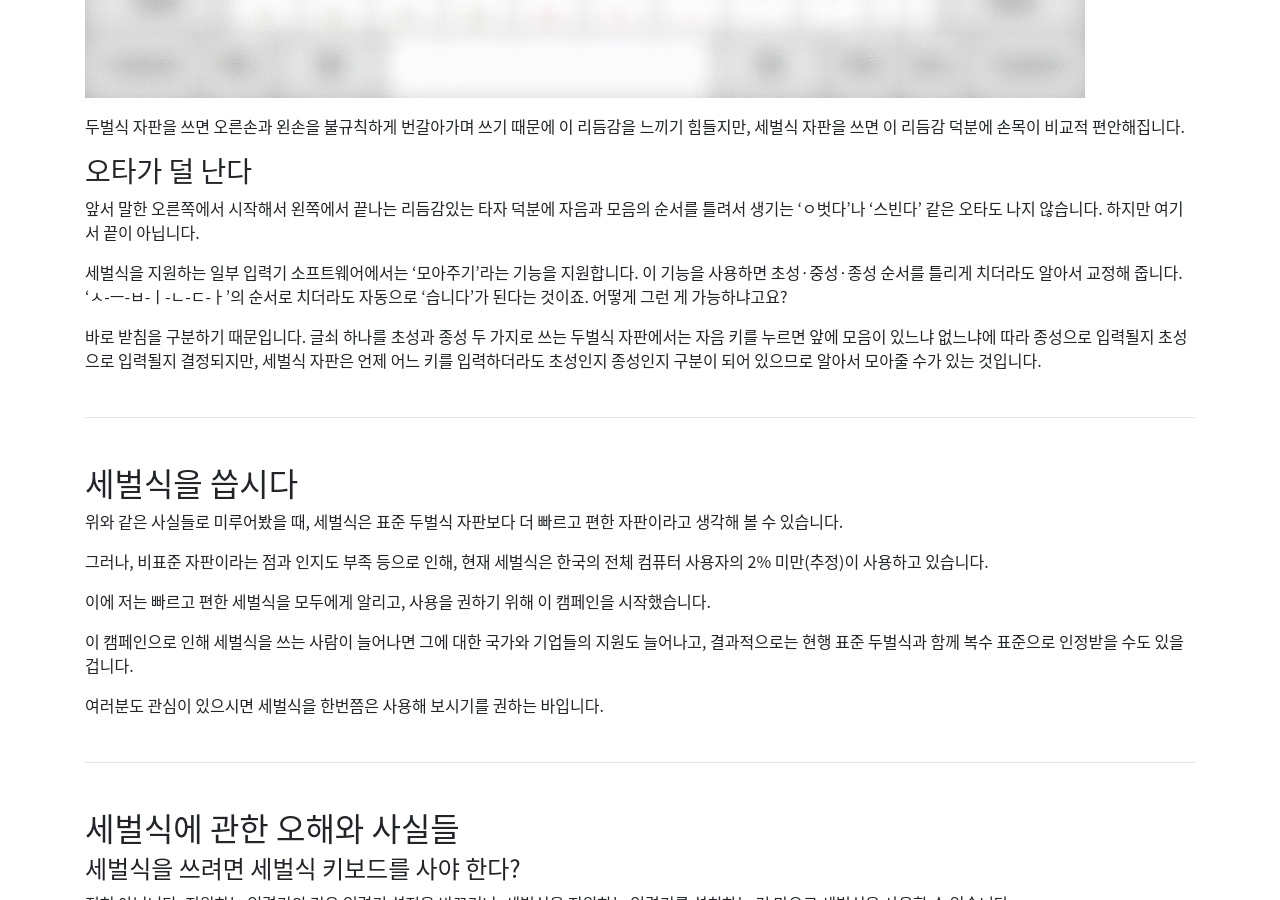
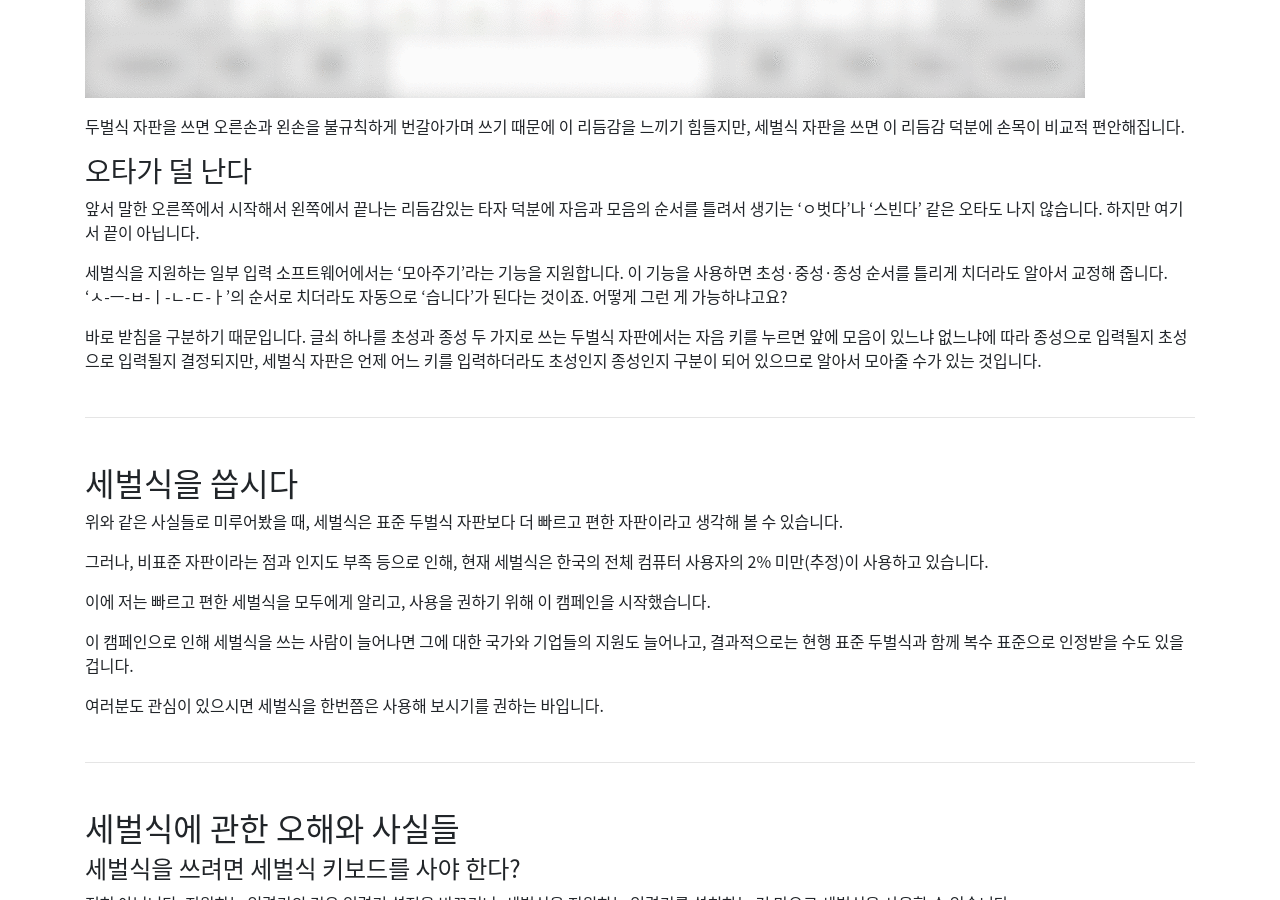
Before and after one commit to Sebeolsik/Sebeolsik.github.io, a Jekyll site: the page built from index.md, in a window 1280 px wide and 900 px high, scrolled down 4053 px. Built offline with Jekyll 4.4.1, drawn with Linux system fonts in a browser that asks for light colours; comment, search, counter and statistics services are not loaded; our own code applies the rules of GitHub Pages for plain Markdown files.

```diff
--- a/index.md
+++ b/index.md
@@ -57,7 +57,7 @@ navbar: ["세벌식이란", "세벌식이 좋은 이유", "세벌식을 씁시
 ### 오타가 덜 난다
 앞서 말한 오른쪽에서 시작해서 왼쪽에서 끝나는 리듬감있는 타자 덕분에 자음과 모음의 순서를 틀려서 생기는 'ㅇ벗다'나 '스빈다' 같은 오타도 나지 않습니다. 하지만 여기서 끝이 아닙니다.
 
-세벌식을 지원하는 일부 입력기 소프트웨어에서는 '모아주기'라는 기능을 지원합니다. 이 기능을 사용하면 초성·중성·종성 순서를 틀리게 치더라도 알아서 교정해 줍니다. 'ㅅ-ㅡ-ㅂ-ㅣ-ㄴ-ㄷ-ㅏ'의 순서로 치더라도 자동으로 '습니다'가 된다는 것이죠. 어떻게 그런 게 가능하냐고요?
+세벌식을 지원하는 일부 입력 소프트웨어에서는 '모아주기'라는 기능을 지원합니다. 이 기능을 사용하면 초성·중성·종성 순서를 틀리게 치더라도 알아서 교정해 줍니다. 'ㅅ-ㅡ-ㅂ-ㅣ-ㄴ-ㄷ-ㅏ'의 순서로 치더라도 자동으로 '습니다'가 된다는 것이죠. 어떻게 그런 게 가능하냐고요?
 
 바로 받침을 구분하기 때문입니다. 글쇠 하나를 초성과 종성 두 가지로 쓰는 두벌식 자판에서는 자음 키를 누르면 앞에 모음이 있느냐 없느냐에 따라 종성으로 입력될지 초성으로 입력될지 결정되지만, 세벌식 자판은 언제 어느 키를 입력하더라도 초성인지 종성인지 구분이 되어 있으므로 알아서 모아줄 수가 있는 것입니다.
 
```
Also changed, not shown: other parts of index.md (+1 -0 lines).
